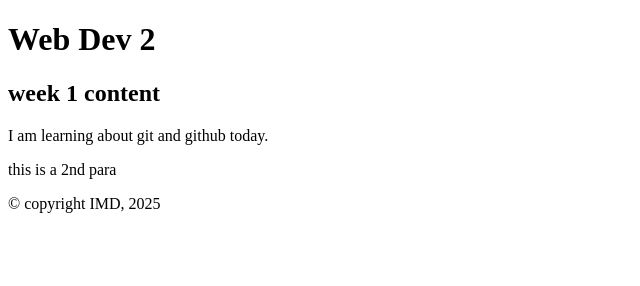
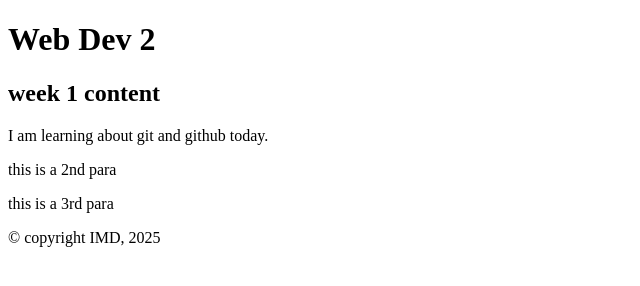
Before and after one commit to muse0028/mtm6201_w25_week1, a plain HTML site: page index.html in a window 1280 px wide. Shown: the whole page, without its empty margins (0-640 px from the left). Drawn offline with Linux system fonts and the light colour scheme.

Commit message:
add third para

```diff
--- a/index.html
+++ b/index.html
@@ -16,6 +16,7 @@
 
         <p>I am learning about git and github today.</p>
         <p>this is a 2nd para</p>
+        <p>this is a 3rd para</p>
     </main>
 
     <footer>
```
